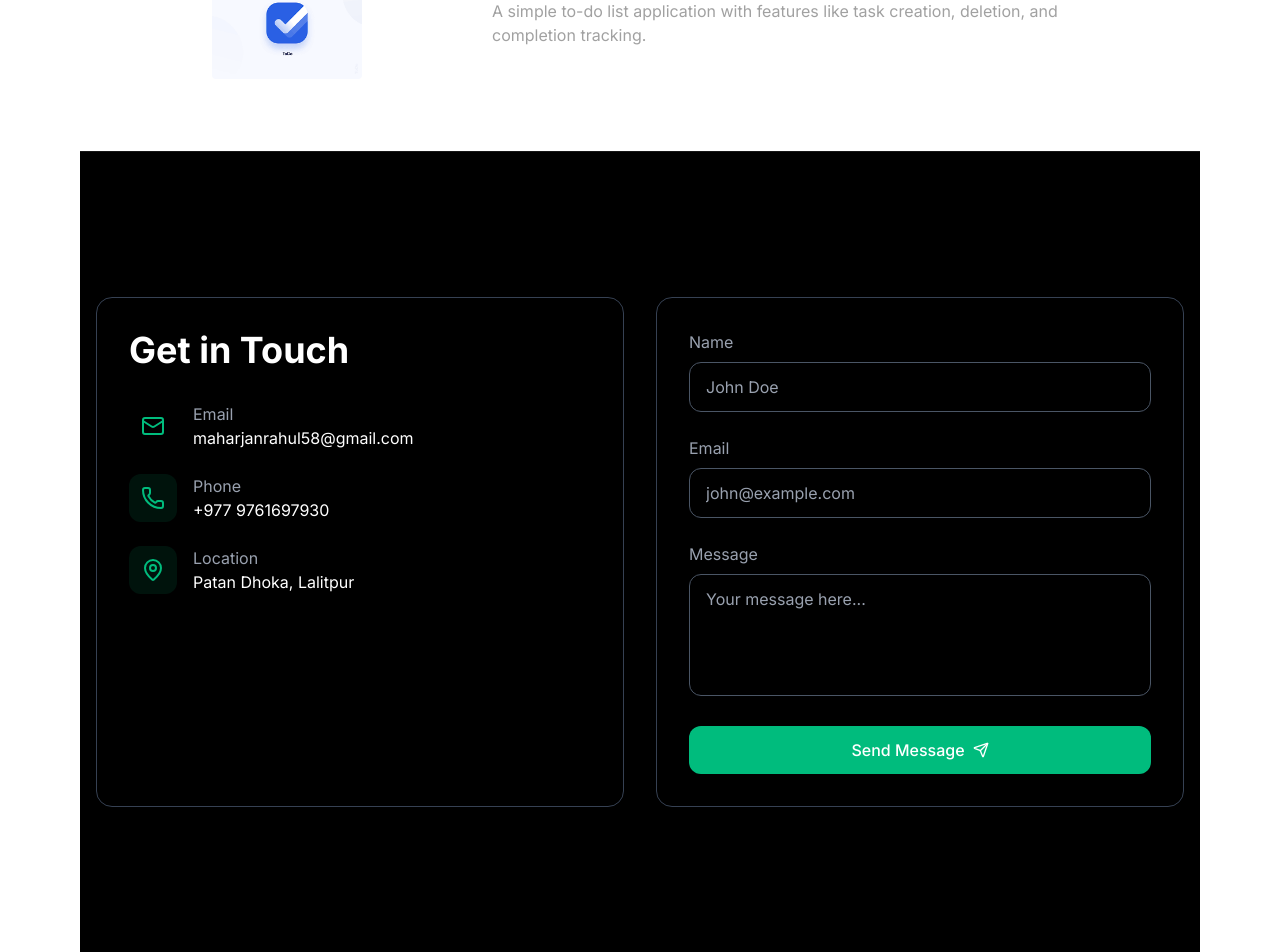
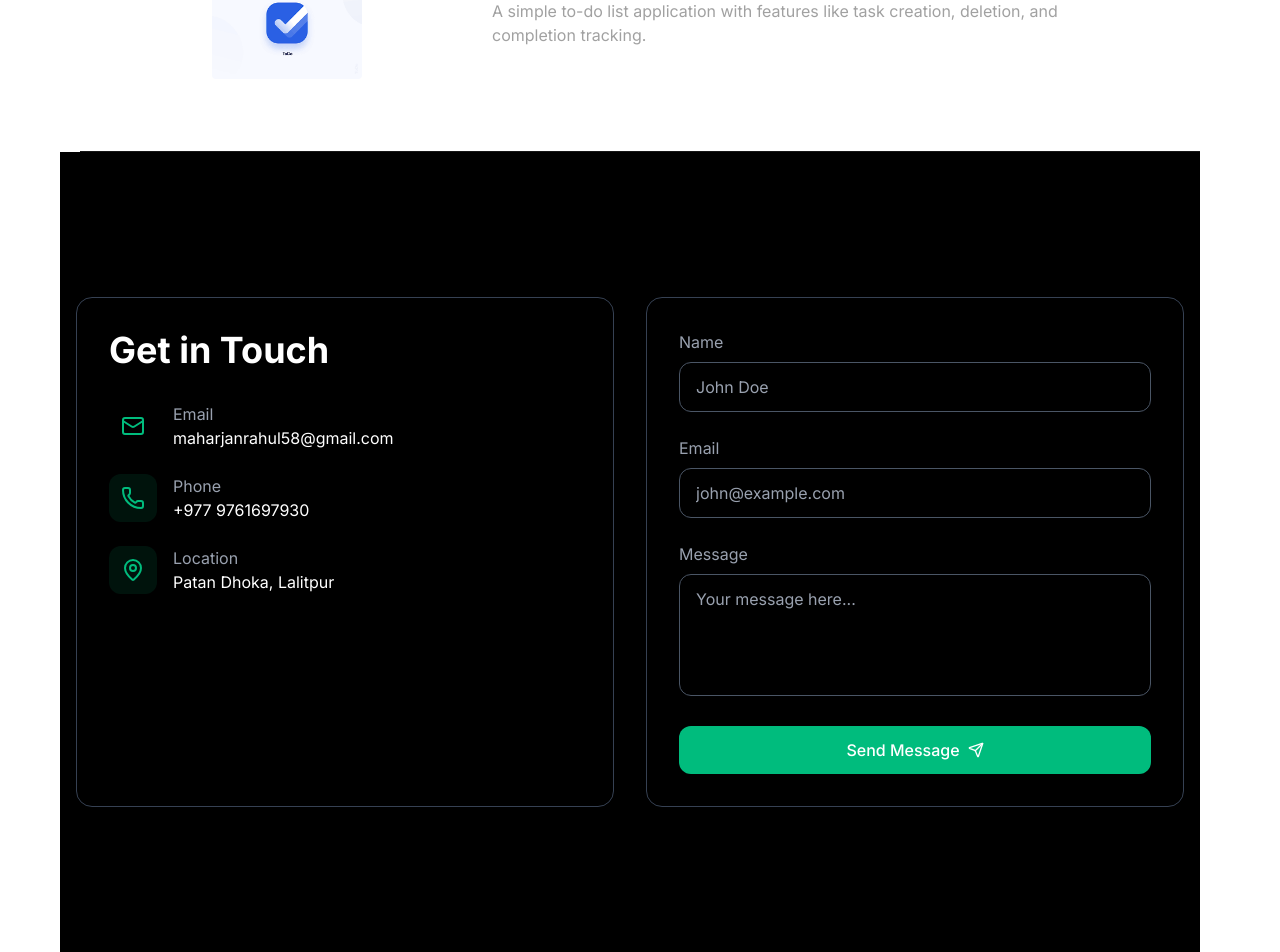
Before and after one commit to mhrjnrahul/react-portfolio, a React (Vite) app: page / in a window 1280 px wide. Shown: the part 2604-3556 px from the top of the page. Built offline with nearby package versions, Linux system fonts and the light colour scheme.

Commit message:
updated contact me

```diff
--- a/src/components/ContactMe.jsx
+++ b/src/components/ContactMe.jsx
@@ -3,7 +3,7 @@ import { Mail, Phone, MapPin, Send } from 'lucide-react';
 
 function ContactMe() {
   return (
-    <div className="min-h-screen bg-black flex items-center justify-center p-4">
+    <div className="ml-[-20px] min-h-screen bg-black flex items-center justify-center p-4">
       <div className="w-full max-w-6xl grid md:grid-cols-2 gap-8">
         {/* Contact Information */}
         <div className="bg-black p-8 rounded-2xl backdrop-blur-sm border border-gray-700">
```
